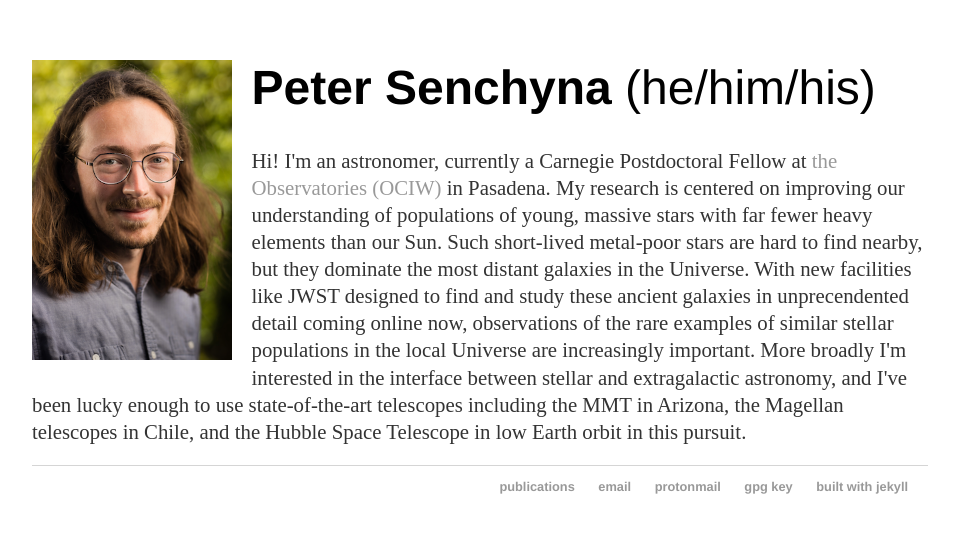
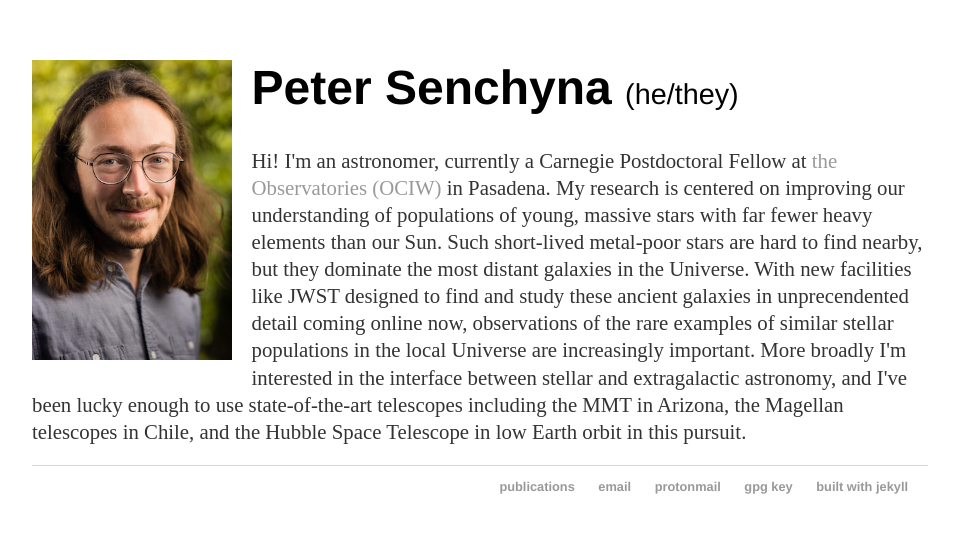
Before and after one commit to senchp/old_senchp.github.io, a Jekyll site: the page built from index.html, in a window 1280 px wide. Shown: the top 533 px of the page, without its empty margins (160-1119 px from the left). Built offline with Jekyll 4.4.1, drawn with Linux system fonts in a browser that asks for light colours.

Commit message:
small fix

```diff
--- a/Gemfile
+++ b/Gemfile
@@ -1,4 +1,4 @@
 source 'https://rubygems.org'
-gem 'github-pages', group: :jekyll_plugins
+gem "github-pages", "~> 228", group: :jekyll_plugins
 
 gem "webrick", "~> 1.7"
--- a/css/main.css
+++ b/css/main.css
@@ -25,6 +25,7 @@ h1 {
 }
 h1 span {
     font-weight: normal;
+    font-size: 0.6em;
 }
 
 p {
--- a/index.html
+++ b/index.html
@@ -4,7 +4,7 @@ title: Peter Senchyna
 ---
 <img src='assets/me_carnegie.png' alt='my face' class='left' style="height:300px">
 <div class='blurb'>
-    <h1>Peter Senchyna <span>(he/him/his)</span></h1>
+    <h1>Peter Senchyna <span>(he/they)</span></h1>
     <p>Hi! I'm an astronomer, currently a Carnegie Postdoctoral Fellow at <a href="https://obs.carnegiescience.edu/">the Observatories (OCIW)</a> in Pasadena.
     My research is centered on improving our understanding of populations of young, massive stars with far fewer heavy elements than our Sun.
     Such short-lived metal-poor stars are hard to find nearby, but they dominate the most distant galaxies in the Universe.
```
